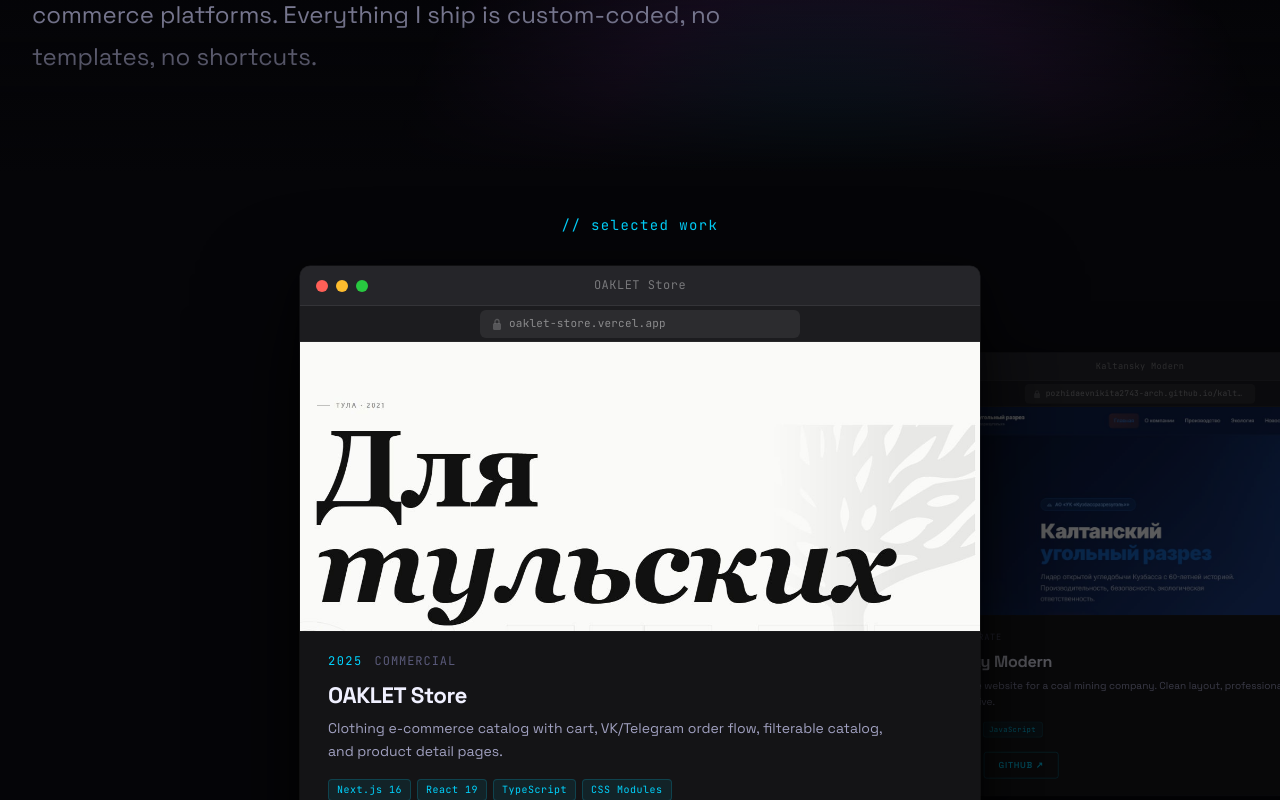
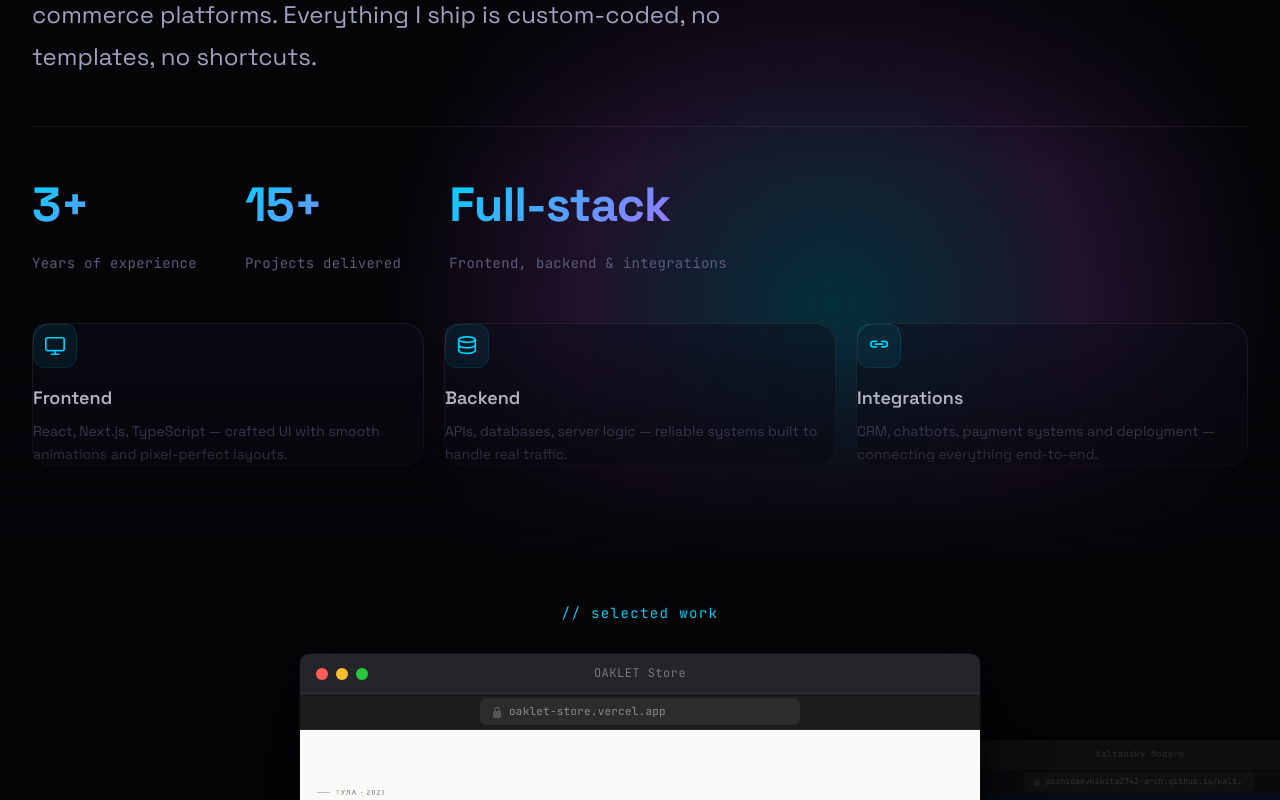
Before and after one commit to pozhidaevnikita2743-arch/portfolio, a Next.js app: page / in a window 1280 px wide. Shown: the part 1120-1920 px from the top of the page. Built offline with nearby package versions, Linux system fonts and the light colour scheme.

Commit message:
feat: expand About section — stats row + frontend/backend/integrations cards

```diff
--- a/app/page.module.css
+++ b/app/page.module.css
@@ -256,6 +256,97 @@
   color: var(--text-secondary);
   max-width: 700px;
   line-height: 1.75;
+}
+
+/* ── About: stats ───────────────────────────────────────────────── */
+.aboutStats {
+  display: flex;
+  gap: var(--sp-12);
+  margin-top: var(--sp-12);
+  padding-top: var(--sp-10);
+  border-top: 1px solid rgba(255, 255, 255, 0.07);
+  flex-wrap: wrap;
+}
+
+.statItem {
+  display: flex;
+  flex-direction: column;
+  gap: var(--sp-2);
+}
+
+.statNumber {
+  font-family: var(--font-display);
+  font-size: clamp(var(--text-3xl), 4vw, var(--text-5xl));
+  font-weight: 700;
+  letter-spacing: -0.02em;
+  background: linear-gradient(135deg, var(--neon-teal), var(--neon-purple));
+  -webkit-background-clip: text;
+  background-clip: text;
+  color: transparent;
+}
+
+.statLabel {
+  font-family: var(--font-mono);
+  font-size: var(--text-sm);
+  color: var(--text-muted);
+  letter-spacing: 0.02em;
+}
+
+/* ── About: discipline cards ────────────────────────────────────── */
+.aboutCards {
+  display: grid;
+  grid-template-columns: repeat(3, 1fr);
+  gap: var(--sp-5);
+  margin-top: var(--sp-12);
+}
+
+.aboutCard {
+  padding: var(--sp-7) var(--sp-6);
+  border-radius: var(--r-xl);
+  background: rgba(13, 13, 26, 0.5);
+  border: 1px solid rgba(255, 255, 255, 0.07);
+  transition:
+    border-color 0.28s ease,
+    background   0.28s ease,
+    transform    0.28s ease;
+}
+
+.aboutCard:hover {
+  border-color: rgba(0, 212, 255, 0.22);
+  background: rgba(0, 212, 255, 0.04);
+  transform: translateY(-4px);
+}
+
+.aboutCardIcon {
+  width: 44px;
+  height: 44px;
+  display: flex;
+  align-items: center;
+  justify-content: center;
+  background: rgba(0, 212, 255, 0.08);
+  border: 1px solid rgba(0, 212, 255, 0.12);
+  border-radius: var(--r-lg);
+  color: var(--neon-teal);
+  margin-bottom: var(--sp-4);
+  transition: background 0.28s ease, border-color 0.28s ease;
+}
+
+.aboutCard:hover .aboutCardIcon {
+  background: rgba(0, 212, 255, 0.14);
+  border-color: rgba(0, 212, 255, 0.26);
+}
+
+.aboutCardTitle {
+  font-size: var(--text-lg);
+  font-weight: 600;
+  color: var(--text-primary);
+  margin-bottom: var(--sp-2);
+}
+
+.aboutCardDesc {
+  font-size: var(--text-sm);
+  color: var(--text-muted);
+  line-height: 1.6;
 }
 
 /* ── Projects ───────────────────────────────────────────────────── */
@@ -526,7 +617,9 @@
   }
 
   /* About: reduce vertical padding */
-  .about { padding: var(--sp-16) 0; }
+  .about       { padding: var(--sp-16) 0; }
+  .aboutStats  { gap: var(--sp-8); }
+  .aboutCards  { grid-template-columns: 1fr; }
 
   .skillsSection { padding: var(--sp-16) 0; }
   .contact       { padding: var(--sp-20) 0 var(--sp-28); }
--- a/app/page.tsx
+++ b/app/page.tsx
@@ -86,6 +86,45 @@
               web applications — from company landing pages to full e-commerce
               platforms. Everything I ship is custom-coded, no templates, no shortcuts.
             </p>
+
+            <div className={s.aboutStats}>
+              <div className={s.statItem}>
+                <div className={s.statNumber}>3+</div>
+                <div className={s.statLabel}>Years of experience</div>
+              </div>
+              <div className={s.statItem}>
+                <div className={s.statNumber}>15+</div>
+                <div className={s.statLabel}>Projects delivered</div>
+              </div>
+              <div className={s.statItem}>
+                <div className={s.statNumber}>Full-stack</div>
+                <div className={s.statLabel}>Frontend, backend & integrations</div>
+              </div>
+            </div>
+
+            <div className={s.aboutCards}>
+              <div className={s.aboutCard}>
+                <div className={s.aboutCardIcon}><IconFrontend /></div>
+                <div className={s.aboutCardTitle}>Frontend</div>
+                <div className={s.aboutCardDesc}>
+                  React, Next.js, TypeScript — crafted UI with smooth animations and pixel-perfect layouts.
+                </div>
+              </div>
+              <div className={s.aboutCard}>
+                <div className={s.aboutCardIcon}><IconBackend /></div>
+                <div className={s.aboutCardTitle}>Backend</div>
+                <div className={s.aboutCardDesc}>
+                  APIs, databases, server logic — reliable systems built to handle real traffic.
+                </div>
+              </div>
+              <div className={s.aboutCard}>
+                <div className={s.aboutCardIcon}><IconIntegrations /></div>
+                <div className={s.aboutCardTitle}>Integrations</div>
+                <div className={s.aboutCardDesc}>
+                  CRM, chatbots, payment systems and deployment — connecting everything end-to-end.
+                </div>
+              </div>
+            </div>
           </div>
         </section>
       </SectionReveal>
@@ -174,6 +213,33 @@
   )
 }
 
+function IconFrontend() {
+  return (
+    <svg width="22" height="22" viewBox="0 0 24 24" fill="none" stroke="currentColor" strokeWidth="1.8" strokeLinecap="round" strokeLinejoin="round" aria-hidden="true">
+      <rect x="2" y="3" width="20" height="14" rx="2" />
+      <path d="M8 21h8M12 17v4" />
+    </svg>
+  )
+}
+
+function IconBackend() {
+  return (
+    <svg width="22" height="22" viewBox="0 0 24 24" fill="none" stroke="currentColor" strokeWidth="1.8" strokeLinecap="round" strokeLinejoin="round" aria-hidden="true">
+      <ellipse cx="12" cy="5" rx="9" ry="3" />
+      <path d="M3 5v6c0 1.66 4.03 3 9 3s9-1.34 9-3V5" />
+      <path d="M3 11v6c0 1.66 4.03 3 9 3s9-1.34 9-3v-6" />
+    </svg>
+  )
+}
+
+function IconIntegrations() {
+  return (
+    <svg width="22" height="22" viewBox="0 0 24 24" fill="none" stroke="currentColor" strokeWidth="1.8" strokeLinecap="round" strokeLinejoin="round" aria-hidden="true">
+      <path d="M9 7H6a3 3 0 0 0-3 3v0a3 3 0 0 0 3 3h3M15 7h3a3 3 0 0 1 3 3v0a3 3 0 0 1-3 3h-3M8 10h8" />
+    </svg>
+  )
+}
+
 function IconEmail() {
   return (
     <svg width="22" height="22" viewBox="0 0 24 24" fill="none" stroke="currentColor" strokeWidth="1.8" strokeLinecap="round" strokeLinejoin="round" aria-hidden="true">
```
